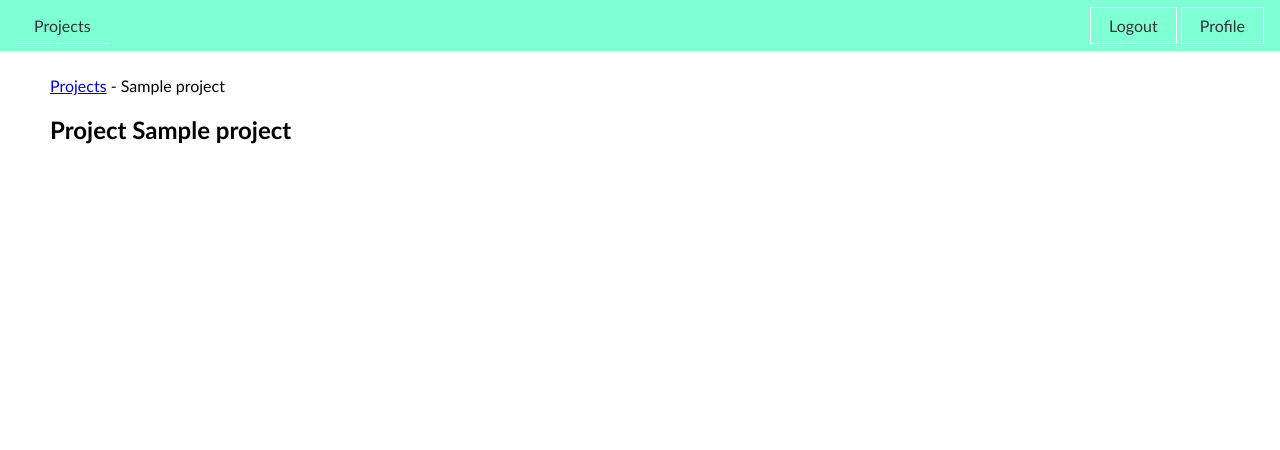
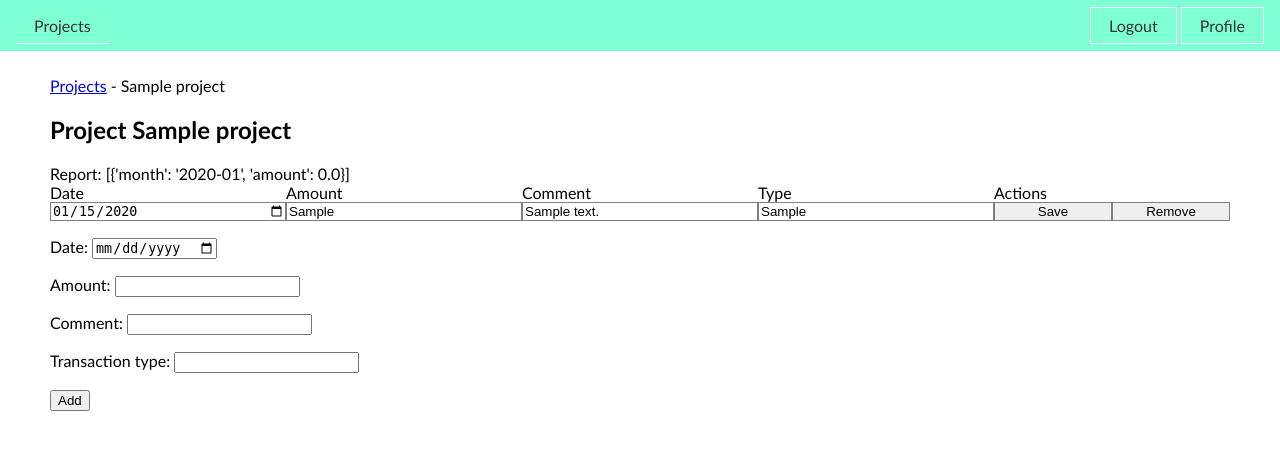
Before and after one commit to Vict8ria/app_budget, a Django app: page /projects/1/ in a window 1280 px wide. Shown: the top 450 px of the page. Run offline with Django 3.2, Linux system fonts and the light colour scheme; a user stored in the database is signed in; tables that the repository leaves empty hold one stand-in row (values such as "Sample post").

Commit message:
add transactions, hold

```diff
--- a/budget/forms.py
+++ b/budget/forms.py
@@ -41,3 +41,16 @@ class EditProjectForm(forms.ModelForm):
     class Meta:
         model = models.Project
         fields = ('name', )
+
+
+class DateInput(forms.DateInput):
+    input_type = 'date'
+
+
+class TransactionForm(forms.ModelForm):
+    class Meta:
+        model = models.Transaction
+        fields = ('date', 'amount', 'comment', 'transaction_type', )
+        widgets = {
+            'date': DateInput()
+        }
--- a/budget/models.py
+++ b/budget/models.py
@@ -1,7 +1,6 @@
 from django.db import models
 from django.conf import settings
 from django.contrib.auth.models import User
-from django.urls import reverse
 
 
 # Create your models here.
@@ -16,14 +15,23 @@ class Project(models.Model):
     name = models.CharField(max_length=100)
     updated_at = models.DateTimeField(auto_now=True)
     created_at = models.DateTimeField(auto_now_add=True)
-    user = models.ForeignKey(
+    owner = models.ForeignKey(
         User,
         on_delete=models.CASCADE,
-        related_name='user_project'
+        related_name='projects'
     )
 
     def __str__(self):
         return self.name
 
-    # def get_absolute_url(self):
-    #     return reverse('project', args=[self.id])
+
+class Transaction(models.Model):
+    date = models.DateField()
+    comment = models.CharField(max_length=200)
+    amount = models.CharField(max_length=10)
+    transaction_type = models.CharField(max_length=70)
+    owner = models.ForeignKey(User, on_delete=models.CASCADE, related_name='transactions', unique=False)
+    project = models.ForeignKey(Project, on_delete=models.CASCADE, related_name='transactions', unique=False)
+
+    def __str__(self):
+        return self.amount
--- a/budget/static/styles.css
+++ b/budget/static/styles.css
@@ -81,3 +81,18 @@ td {
 .logo {
     border: none;
 }
+
+.table .table-tr {
+    display: flex;
+}
+
+.table .table-tr div {
+    flex: 1 0 0;
+}
+
+.table .table-tr div input {
+    width: 100%;
+    box-sizing: border-box;
+    border: 1px solid grey;
+    display: block;
+}
--- a/budget/templates/app/edit_project.html
+++ b/budget/templates/app/project/edit_project.html
@@ -10,7 +10,7 @@
 
     <h2>Edit project:</h2>
 
-    <form action="." method="post">
+    <form action=".." method="post">
         {{ form.as_p }}
         {% csrf_token %}
         <input type="submit" value="Edit">
--- a/budget/templates/app/project.html
+++ b/budget/templates/app/project/project.html
@@ -9,4 +9,8 @@
     </div>
 
     <h2>Project {{ project.name }}</h2>
+
+    Report: {{ report }}
+    {% include "app/transaction/edit_transactions.html" with project=project %}
+    {% include "app/transaction/add_transaction.html" with project=project form=transaction_form %}
 {% endblock %}
--- /dev/null
+++ b/budget/templates/app/transaction/add_transaction.html
@@ -0,0 +1,5 @@
+<form action="{% url "add_transaction" project.id %}" method="post">
+    {{ form.as_p }}
+    {% csrf_token %}
+    <input type="submit" value="Add">
+</form>
--- /dev/null
+++ b/budget/templates/app/transaction/edit_transactions.html
@@ -0,0 +1,29 @@
+{% if transactions %}
+    <div class="table">
+        <div class="table-tr">
+            <div>Date</div>
+            <div>Amount</div>
+            <div>Comment</div>
+            <div>Type</div>
+            <div>Actions</div>
+        </div>
+        {% for transaction in transactions %}
+            <form action="{% url "edit_transactions" project.id transaction.id %}" method="post">
+                <div class="table-tr">
+                    <div><input type="date" name="date" value="{{ transaction.date|date:"Y-m-d" }}"></div>
+                    <div><input type="text" name="amount" value="{{ transaction.amount }}"></div>
+                    <div><input type="text" name="comment" value="{{ transaction.comment }}"></div>
+                    <div><input type="text" name="transaction_type" value="{{ transaction.transaction_type }}"></div>
+                    {% csrf_token %}
+                    <div class="actions">
+                        <input type="submit" name="save" value="Save">
+                        <input type="submit" name="remove" value="Remove">
+                    </div>
+                </div>
+            </form>
+        {% endfor %}
+    </div>
+    {% csrf_token %}
+{% else %}
+    No transactions
+{% endif %}
--- a/budget/urls.py
+++ b/budget/urls.py
@@ -6,12 +6,16 @@ from . import views
 urlpatterns = [
     path('', views.landing, name='main'),
 
-    # project
+    # projects
     path('projects/', views.all_projects, name='all_projects'),
     path('projects/create/', views.create_project, name='create_project'),
     path('projects/<int:project_id>/', views.detailed_project, name='detailed_project'),
     path('projects/<int:project_id>/remove', views.remove_project, name='remove_project'),
     path('projects/<int:project_id>/edit', views.edit_project, name='edit_project'),
+
+    # transactions
+    path('projects/<int:project_id>/transactions/', views.add_transaction, name='add_transaction'),
+    path('projects/<int:project_id>/<int:transaction_id>/edit', views.edit_transactions, name='edit_transactions'),
 
     # login, logout
     path('login/', auth_views.LoginView.as_view(), name='login'),
--- a/budget/views.py
+++ b/budget/views.py
@@ -9,6 +9,9 @@ from django.shortcuts import get_object_or_404
 from django.urls import reverse
 from datetime import date
 from django.core.mail import send_mail
+from django.db.models import Sum
+from django.db.models.functions import TruncMonth, Cast, Substr
+from django.db.models import DateField, CharField
 
 from . import forms
 from . import models
@@ -95,14 +98,32 @@ def contact_us(request):
 @login_required
 def all_projects(request):
     today = date.today()
-    projects = models.Project.objects.all()
-    return render(request, "app/projects_list.html", {"projects": projects, "today": today})
+    projects = models.Project.objects.filter(owner=request.user)
+    return render(request, "app/project/projects.html", {"projects": projects, "today": today})
 
 
 @login_required
 def detailed_project(request, project_id):
     project = get_object_or_404(models.Project, id=project_id)
-    return render(request, "app/project.html", {"project": project})
+    transactions = models.Transaction.objects.all()
+    current_date = date.today().strftime('%Y-%m')
+
+    report = models.Transaction.objects.annotate(
+        month=Substr(Cast(TruncMonth('date', output_field=DateField()), output_field=CharField()), 1, 7)
+    ).values('month').annotate(amount=Sum('amount'))
+
+    transaction_form = forms.TransactionForm()
+
+    return render(
+        request,
+        "app/project/project.html",
+        {
+            "project": project,
+            "transactions": transactions,
+            "report": list(report),
+            "transaction_form": transaction_form
+        }
+    )
 
 
 @login_required
@@ -114,15 +135,17 @@ def create_project(request):
             new_project.user = request.user
             new_project.save()
             return redirect(reverse("detailed_project", args=[new_project.id]))
+        else:
+            return HttpResponse("Data is not valid")
     else:
         project_form = forms.CreateProjectForm()
-        return render(request, 'app/create_project.html', {'form': project_form})
+        return render(request, 'app/project/create_project.html', {'form': project_form})
 
 
 @login_required
 def remove_project(request, project_id):
     project = get_object_or_404(models.Project, id=project_id)
-    if request.user == project.user:
+    if request.user == project.owner:
         models.Project.objects.filter(id=project_id).delete()
         return redirect('all_projects')
 
@@ -130,6 +153,7 @@ def remove_project(request, project_id):
 @login_required
 def edit_project(request, project_id):
     project = get_object_or_404(models.Project, id=project_id)
+
     if request.method == "POST":
         project_form = forms.EditProjectForm(data=request.POST, instance=project)
         if project_form.is_valid():
@@ -137,4 +161,40 @@ def edit_project(request, project_id):
             return redirect('all_projects')
     else:
         project_form = forms.EditProjectForm(instance=project)
-        return render(request, 'app/edit_project.html', {'form': project_form})
+        return render(request, 'app/project/edit_project.html', {'form': project_form})
+
+
+def add_transaction(request, project_id):
+    if request.method == "POST":
+        project = models.Project.objects.get(id=project_id)
+        transaction_form = forms.TransactionForm(request.POST)
+
+        if transaction_form.is_valid():
+            new_transaction = transaction_form.save(commit=False)
+            new_transaction.owner = request.user
+            new_transaction.project = project
+            new_transaction.save()
+
+            return redirect(reverse("detailed_project", args=[project.id]))
+    else:
+        return HttpResponse("Bad Request")
+
+
+def edit_transactions(request, project_id, transaction_id):
+    if request.method != "POST":
+        return HttpResponse("Bad Request")
+
+    project = models.Project.objects.get(id=project_id)
+
+    if 'remove' in request.POST:
+        if request.user == project.owner:
+            models.Transaction.objects.filter(id=transaction_id, project=project).delete()
+
+    elif 'save' in request.POST:
+        transaction_form = forms.TransactionForm(request.POST)
+        if transaction_form.is_valid():
+            transaction = models.Transaction.objects.get(id=transaction_id)
+            transaction_form = forms.TransactionForm(request.POST, instance=transaction)
+            transaction_form.save()
+
+    return redirect(reverse("detailed_project", args=[project.id]))
```
Also changed, not shown: budget/admin.py (+6 -1 lines), budget/constants.py (added, +14 -0 lines), budget/migrations/0002_project.py, budget/migrations/0003_auto_20210308_0106.py (added), budget/migrations/0004_transaction.py (added), budget/migrations/0005_auto_20210308_1438.py (added), budget/migrations/0006_auto_20210308_1504.py (added), budget/migrations/0007_auto_20210309_0140.py (added), budget/templates/app/project/create_project.html (renamed from budget/templates/app/create_project.html), budget/templates/app/project/projects.html (renamed from budget/templates/app/projects_list.html).
